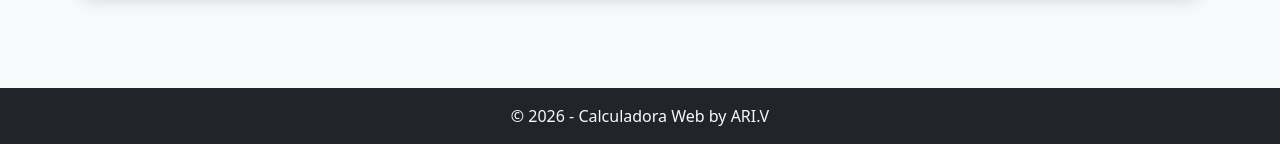
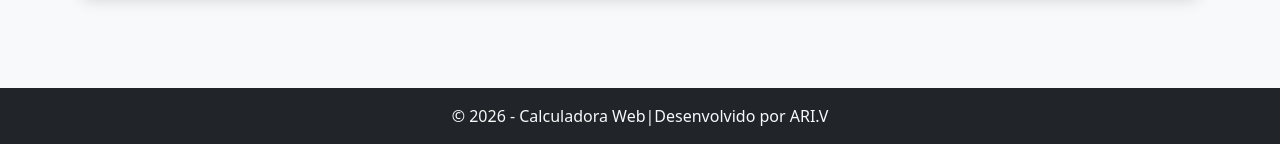
Before and after one commit to ari268/calculadora_mutifuncional, a Flask app: page /sobre in a window 1280 px wide. Shown: the part 1347-1491 px from the top of the page. Run offline with Flask 3, Linux system fonts and the light colour scheme.

Commit message:
Atualizar o sobre.html

```diff
--- a/templates/sobre.html
+++ b/templates/sobre.html
@@ -290,7 +290,7 @@ IMC = \frac{peso}{altura^2}
 <footer class="bg-dark text-light text-center py-3 mt-5">
 
     <p class="mb-0">
-        © 2026 - Calculadora Web by ARI.V
+        © 2026 - Calculadora Web|Desenvolvido por ARI.V
     </p>
 
 </footer>
```
